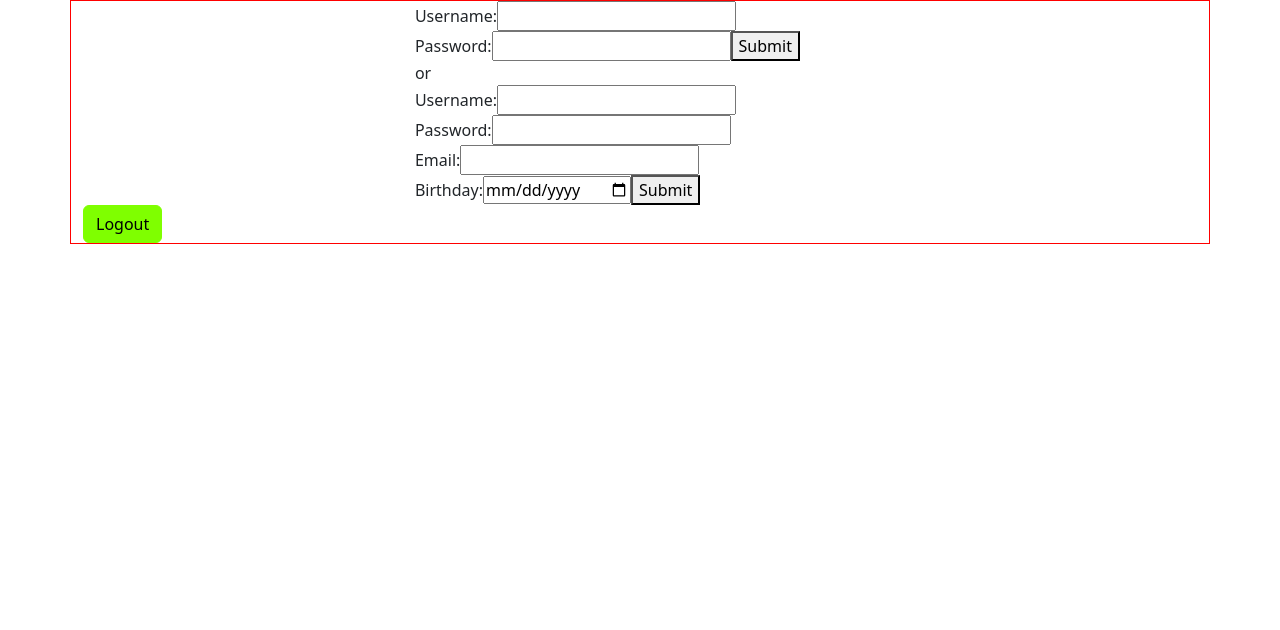
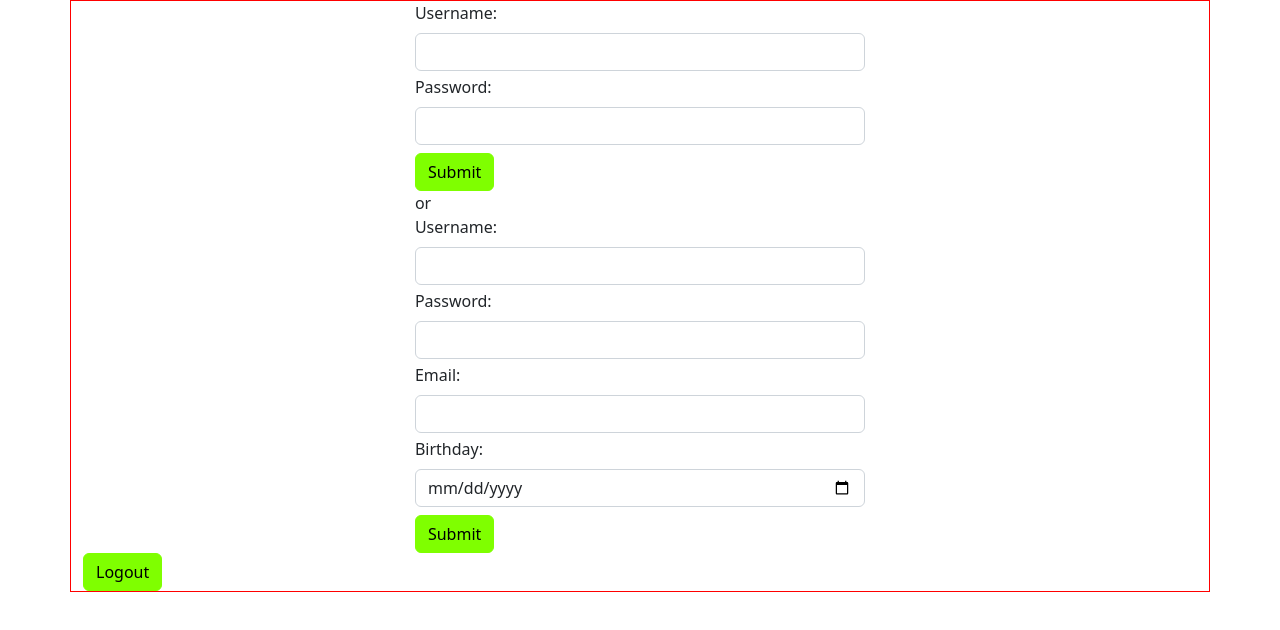
Before and after one commit to JackOliCode/myFlix-client, a React (Vite) app: page / in a window 1280 px wide. Shown: the top 630 px of the page. Built offline with nearby package versions, Linux system fonts and the light colour scheme.

Commit message:
Refactored code on login and signup components

```diff
--- a/src/components/login-view/login-view.jsx
+++ b/src/components/login-view/login-view.jsx
@@ -1,5 +1,7 @@
 import React from "react";
 import { useState, useEffect } from "react";
+import { Button, Form } from "react-bootstrap";
+
 
 export const LoginView = ({ onLoggedIn }) => { // need to pass this on as a parameter
 
@@ -40,27 +42,33 @@
 
 
     return (
-        <form onSubmit={handleSubmit}>
-            <label>
-                Username:
-                <input
+        //start adding refactored Bootstrap code here
+        <Form onSubmit={handleSubmit}>
+          <Form.Group controlId="formUsername">
+            <Form.Label>Username:</Form.Label>
+            <Form.Control
               type="text"
               value={username}
               onChange={(e) => setUsername(e.target.value)}
               required
               minLength="3"
+              className="mb-1"
             />
-            </label>
-            <label>
-                Password:
-                <input
+          </Form.Group>
+
+          <Form.Group controlId="formPassword">
+            <Form.Label>Password:</Form.Label>
+            <Form.Control
               type="password"
               value={password}
               onChange={(e) => setPassword(e.target.value)}
               required
+              className="mb-2"
             />
-            </label>
-            <button type="submit">Submit</button>
-        </form>
+          </Form.Group>
+          <Button variant="primary" type="submit">
+            Submit
+          </Button>
+        </Form>
       );
     };
--- a/src/components/signup-view/signup-view.jsx
+++ b/src/components/signup-view/signup-view.jsx
@@ -1,5 +1,7 @@
 import React from "react";
 import { useState, useEffect } from "react";
+import { Button, Form } from "react-bootstrap";
+
 
 export const SignupView = () => {
   const [username, setUsername] = useState("");
@@ -34,45 +36,54 @@
   };
 
   return (
-    <form onSubmit={handleSubmit}>
-      <label>
-        Username:
-        <input
+    <Form onSubmit={handleSubmit}>
+      <Form.Group controlId="formUsername">
+        <Form.Label>Username:</Form.Label>
+        <Form.Control
           type="text"
           value={username}
           onChange={(e) => setUsername(e.target.value)}
           required
           minLength="3"
+          className="mb-1"
         />
-      </label>
-      <label>
-        Password:
-        <input
+      </Form.Group>
+
+      <Form.Group controlId="formPassword">
+        <Form.Label>Password:</Form.Label>
+        <Form.Control
           type="password"
           value={password}
           onChange={(e) => setPassword(e.target.value)}
           required
+          className="mb-1"
         />
-      </label>
-      <label>
-        Email:
-        <input
+      </Form.Group>
+
+      <Form.Group controlId="formEmail">
+        <Form.Label>Email:</Form.Label>
+        <Form.Control
           type="email"
           value={email}
           onChange={(e) => setEmail(e.target.value)}
           required
+          className="mb-1"
         />
-      </label>
-      <label>
-        Birthday:
-        <input
+      </Form.Group>
+
+      <Form.Group controlId="formBirthday">
+        <Form.Label>Birthday:</Form.Label>
+        <Form.Control
           type="date"
           value={birthday}
           onChange={(e) => setBirthday(e.target.value)}
           required
+          className="mb-2"
         />
-      </label>
-      <button type="submit">Submit</button>
-    </form>
+      </Form.Group>
+      <Button variant="primary" type="submit">
+        Submit
+      </Button>
+    </Form>
   );
 };
```
Also changed, not shown: 2 other files (tests, documents, lock files or other folders). Lines whose indentation alone changed are shown as unchanged.
